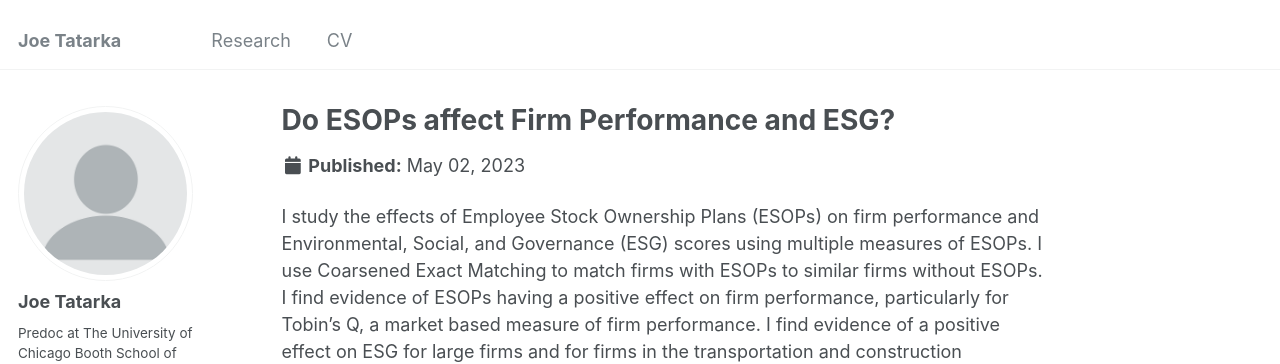
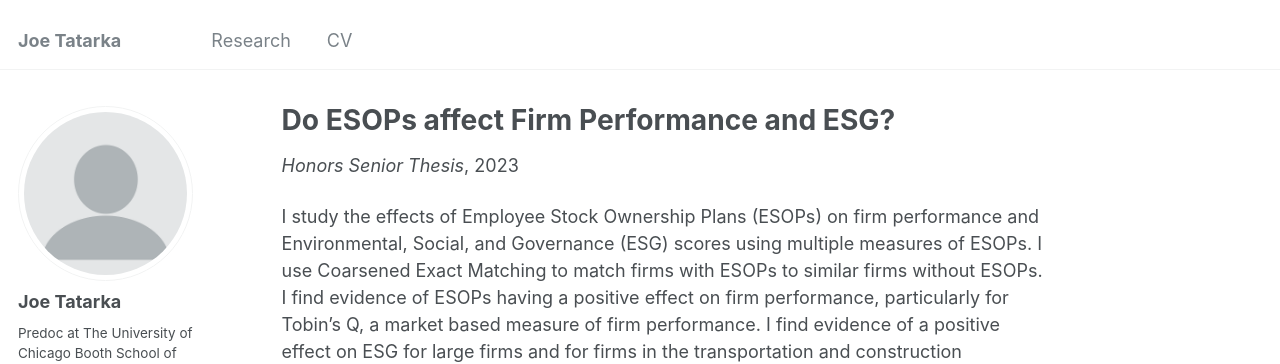
Before and after one commit to JoeTatarka/JoeTatarka.github.io, a Jekyll site: the page built from _publications/2023-05-02-senior_thesis.md, in a window 1280 px wide and 1139 px high. Shown: the top 364 px of the window. Built offline with Jekyll 4.4.1, drawn with Linux system fonts in a browser that asks for light colours.

Commit message:
Update 2023-05-02-senior_thesis.md

```diff
--- a/_publications/2023-05-02-senior_thesis.md
+++ b/_publications/2023-05-02-senior_thesis.md
@@ -5,6 +5,7 @@ permalink: /publication/2023-05-02-senior_thesis
 excerpt: 'I study the effects of employee stock ownership plans (ESOPs) on measures of firm performance and Environmental, Social, and Governance (ESG) scores using a matching strategy to compare similar firms with and without ESOPs.'
 date: 2023-05-02
 paperurl: 'http://joetatarka.github.io/files/senior_thesis.pdf'
+venue: "Honors Senior Thesis"
 ---
 
 I study the effects of Employee Stock Ownership Plans (ESOPs) on firm performance and Environmental, Social, and Governance (ESG) scores using multiple measures of ESOPs. I use Coarsened Exact Matching to match firms with ESOPs to similar firms without ESOPs. I find evidence of ESOPs having a positive effect on firm performance, particularly for Tobin's Q, a market based measure of firm performance. I find evidence of a positive effect on ESG for large firms and for firms in the transportation and construction industries, but little evidence of a net effect for all types of firms.
```
